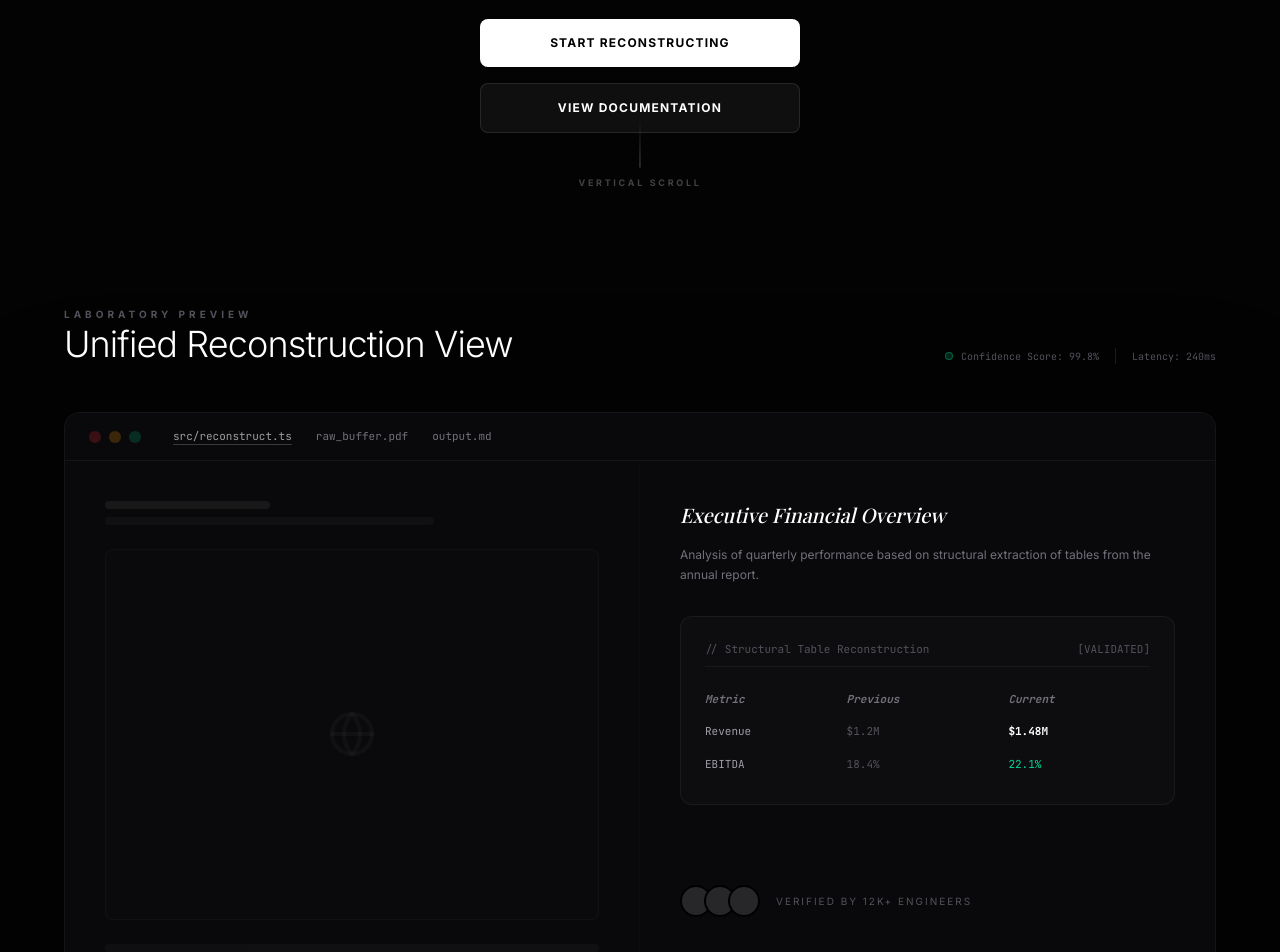
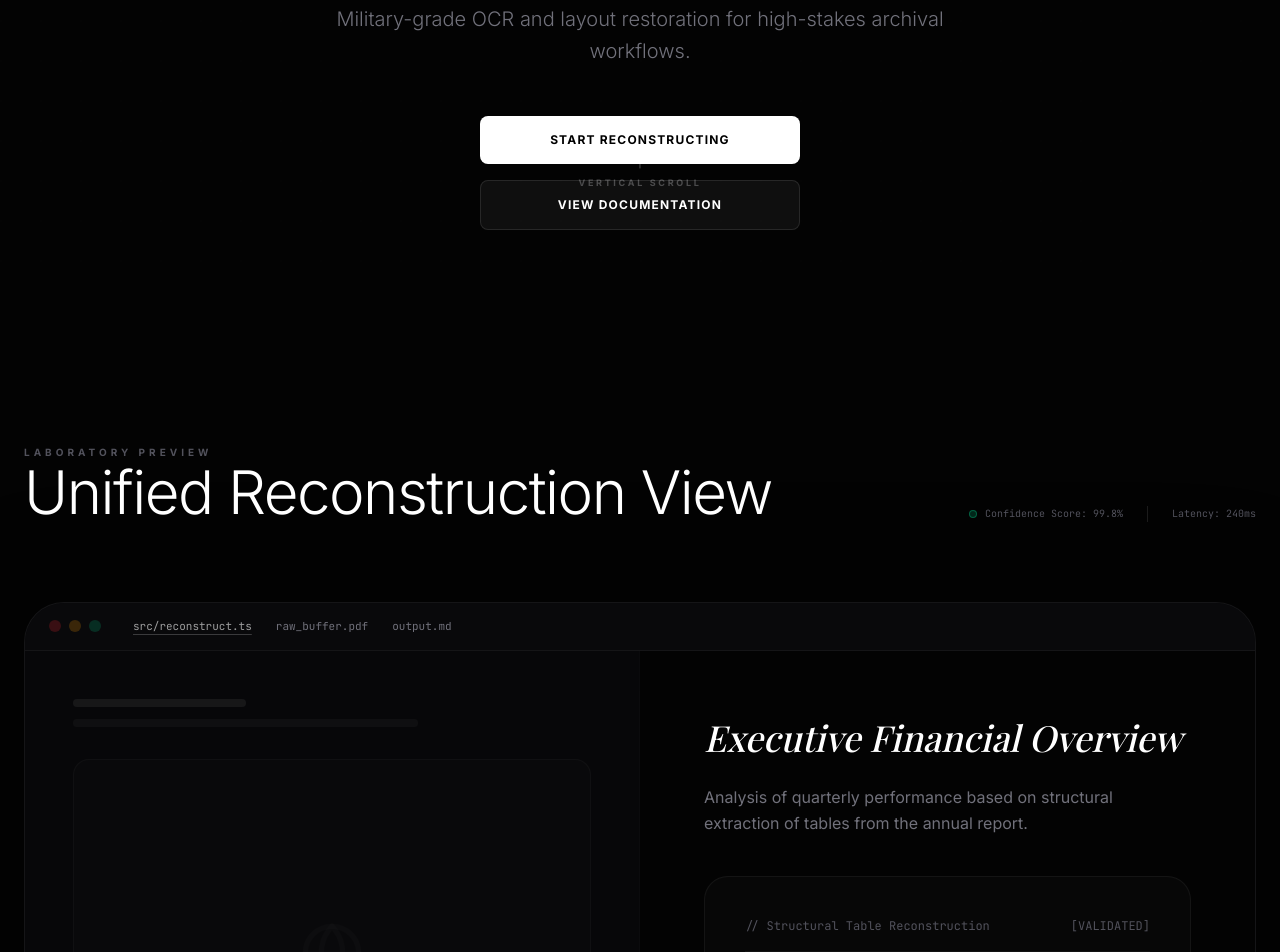
Before and after one commit to zakari-ya/AI-Doc-Studio-V01, a React (Vite) app: page / in a window 1280 px wide. Shown: the part 580-1532 px from the top of the page. Built offline with nearby package versions, Linux system fonts and the light colour scheme; a web font is replaced by a local one.

Commit message:
feat: Enhance UI responsiveness and layout
Refactors components to improve visual appeal and adapt to various screen sizes. Updates typography, spacing, and element sizing to create a more polished user experience. Introduces minor styling adjustments for dark mode table rendering.

```diff
--- a/src/components/LandingPage.tsx
+++ b/src/components/LandingPage.tsx
@@ -29,9 +29,9 @@ export function LandingPage({ onStart }: LandingPageProps) {
       </header>
 
       {/* Hero Section */}
-      <section className="relative min-h-[90vh] flex flex-col items-center justify-center pt-20 px-4">
+      <section className="relative min-h-screen flex flex-col items-center justify-center pt-24 pb-12 px-6">
         <div className="absolute inset-0 dashed-grid opacity-5" />
-        <div className="relative z-10 max-w-5xl mx-auto text-center space-y-12">
+        <div className="relative z-10 w-full max-w-7xl mx-auto text-center space-y-8 md:space-y-12">
           <div className="space-y-6">
             <motion.div
               initial={{ opacity: 0, scale: 0.9 }}
@@ -46,7 +46,7 @@ export function LandingPage({ onStart }: LandingPageProps) {
               initial={{ opacity: 0, y: 30 }}
               animate={{ opacity: 1, y: 0 }}
               transition={{ duration: 0.8, ease: [0.16, 1, 0.3, 1] }}
-              className="text-5xl sm:text-7xl md:text-8xl font-bold tracking-tight text-white leading-[1.1]"
+              className="text-4xl sm:text-6xl md:text-8xl lg:text-9xl font-bold tracking-tight text-white leading-[1.1] md:leading-[1.05]"
             >
               Reconstruct <br className="hidden md:block" />
               documents with <br className="hidden md:block" />
@@ -57,7 +57,7 @@ export function LandingPage({ onStart }: LandingPageProps) {
               initial={{ opacity: 0 }}
               animate={{ opacity: 1 }}
               transition={{ delay: 0.4, duration: 1 }}
-              className="text-base md:text-xl text-zinc-500 max-w-2xl mx-auto leading-relaxed font-light px-4"
+              className="text-sm sm:text-base md:text-xl text-zinc-500 max-w-2xl mx-auto leading-relaxed font-light px-4"
             >
               Military-grade OCR and layout restoration for high-stakes archival workflows.
             </motion.p>
@@ -93,26 +93,20 @@ export function LandingPage({ onStart }: LandingPageProps) {
       </motion.div>
 
       {/* Mockup Preview Section */}
-      <section className="px-4 py-20 md:py-40 bg-[#030303]">
-        <div className="max-w-6xl mx-auto">
-          <div className="flex flex-col md:flex-row items-start md:items-end justify-between mb-8 md:mb-12 gap-6">
-            <div className="space-y-4">
+      <section className="px-6 py-24 md:py-40 bg-[#030303]">
+        <div className="max-w-7xl mx-auto">
+          <div className="flex flex-col md:flex-row items-center md:items-end justify-between mb-12 md:mb-20 gap-8">
+            <div className="space-y-4 text-center md:text-left">
                <span className="text-[10px] font-bold text-zinc-600 uppercase tracking-[0.4em]">Laboratory Preview</span>
-               <h2 className="text-3xl md:text-4xl font-light text-white tracking-tight">Unified Reconstruction View</h2>
+               <h2 className="text-3xl sm:text-4xl md:text-5xl lg:text-6xl font-light text-white tracking-tight">Unified Reconstruction View</h2>
             </div>
-            <div className="flex md:hidden items-center gap-4 text-[9px] font-mono text-zinc-600">
-               <div className="flex items-center gap-2">
-                 <div className="w-1.5 h-1.5 rounded-full bg-emerald-500/20 border border-emerald-500/40" />
-                 99.8% FIDELITY
-               </div>
-            </div>
-            <div className="hidden md:flex items-center gap-4 text-[10px] font-mono text-zinc-600">
+            <div className="flex items-center gap-6 text-[10px] font-mono text-zinc-600">
                <div className="flex items-center gap-2">
                  <div className="w-2 h-2 rounded-full bg-emerald-500/20 border border-emerald-500/40" />
                  Confidence Score: 99.8%
                </div>
-               <div className="w-px h-4 bg-white/10" />
-               <span>Latency: 240ms</span>
+               <div className="hidden sm:block w-px h-4 bg-white/10" />
+               <span className="hidden sm:block">Latency: 240ms</span>
             </div>
           </div>
 
@@ -120,64 +114,65 @@ export function LandingPage({ onStart }: LandingPageProps) {
             initial={{ opacity: 0, y: 40 }}
             whileInView={{ opacity: 1, y: 0 }}
             viewport={{ once: true }}
-            className="bg-[#09090b] rounded-2xl border border-white/5 shadow-[0_0_100px_rgba(0,0,0,0.5)] overflow-hidden"
+            className="bg-[#09090b] rounded-[24px] md:rounded-[40px] border border-white/5 shadow-[0_0_100px_rgba(0,0,0,0.5)] overflow-hidden"
           >
-            <div className="h-12 border-b border-white/5 flex items-center px-6 gap-2 bg-zinc-950">
-              <div className="w-3 h-3 rounded-full bg-red-500/20" />
-              <div className="w-3 h-3 rounded-full bg-amber-500/20" />
-              <div className="w-3 h-3 rounded-full bg-emerald-500/20" />
-              <div className="ml-6 flex gap-6 text-[11px] font-mono text-zinc-500">
+            <div className="h-10 md:h-12 border-b border-white/5 flex items-center px-6 gap-2 bg-zinc-950 overflow-x-auto no-scrollbar">
+              <div className="w-3 h-3 rounded-full bg-red-500/20 shrink-0" />
+              <div className="w-3 h-3 rounded-full bg-amber-500/20 shrink-0" />
+              <div className="w-3 h-3 rounded-full bg-emerald-500/20 shrink-0" />
+              <div className="ml-6 flex gap-6 text-[10px] md:text-[11px] font-mono text-zinc-500 shrink-0">
                  <span className="text-white/60 underline decoration-white/20 underline-offset-4">src/reconstruct.ts</span>
                  <span>raw_buffer.pdf</span>
                  <span>output.md</span>
               </div>
             </div>
-            <div className="grid grid-cols-1 md:grid-cols-2 h-auto md:h-[600px]">
-               <div className="hidden md:block border-r border-white/5 p-10 font-mono text-[11px] space-y-6 opacity-30 select-none">
-                  <div className="space-y-2">
+            <div className="flex flex-col lg:flex-row h-auto lg:h-[700px]">
+               <div className="hidden lg:flex flex-col w-1/2 border-r border-white/5 p-12 font-mono text-[11px] space-y-8 opacity-30 select-none bg-black/40">
+                  <div className="space-y-3">
                     <div className="h-2 w-1/3 bg-white/20 rounded-full" />
                     <div className="h-2 w-2/3 bg-white/10 rounded-full" />
                   </div>
-                  <div className="aspect-[4/3] w-full bg-white/[0.02] border border-white/10 rounded-lg flex items-center justify-center relative overflow-hidden">
+                  <div className="aspect-[4/3] w-full bg-white/[0.02] border border-white/10 rounded-2xl flex items-center justify-center relative overflow-hidden">
                      <div className="absolute inset-0 dashed-grid opacity-10" />
-                     <Globe className="w-12 h-12 text-white/10" />
+                     <Globe className="w-16 h-16 text-white/5" />
                   </div>
-                  <div className="space-y-2">
+                  <div className="space-y-3">
                     <div className="h-2 w-full bg-white/10 rounded-full" />
                     <div className="h-2 w-3/4 bg-white/10 rounded-full" />
+                    <div className="h-2 w-5/6 bg-white/10 rounded-full" />
                     <div className="h-2 w-1/2 bg-white/10 rounded-full" />
                   </div>
                </div>
-               <div className="p-10 text-zinc-400 bg-zinc-950">
-                  <div className="flex flex-col gap-8">
-                    <div className="space-y-4">
-                       <h3 className="text-xl font-medium text-white italic font-serif">Executive Financial Overview</h3>
-                       <p className="text-xs leading-relaxed text-zinc-500">Analysis of quarterly performance based on structural extraction of tables from the annual report.</p>
+               <div className="flex-1 p-8 md:p-12 lg:p-16 text-zinc-400 bg-[#030303]">
+                  <div className="flex flex-col gap-10 max-w-2xl mx-auto">
+                    <div className="space-y-6">
+                       <h3 className="text-2xl sm:text-3xl md:text-4xl font-medium text-white italic font-serif leading-tight">Executive Financial Overview</h3>
+                       <p className="text-sm md:text-base leading-relaxed text-zinc-500">Analysis of quarterly performance based on structural extraction of tables from the annual report.</p>
                     </div>
 
-                    <div className="space-y-4 p-6 rounded-xl bg-white/[0.02] border border-white/5 font-mono text-[11px]">
-                       <div className="flex justify-between border-b border-white/5 pb-2 text-zinc-600">
+                    <div className="space-y-6 p-6 md:p-10 rounded-2xl md:rounded-3xl bg-white/[0.02] border border-white/5 font-mono text-[10px] md:text-[12px] overflow-x-auto">
+                       <div className="flex justify-between border-b border-white/5 pb-4 text-zinc-600 min-w-[300px]">
                           <span>// Structural Table Reconstruction</span>
                           <span>[VALIDATED]</span>
                        </div>
-                       <table className="w-full text-left">
+                       <table className="w-full text-left min-w-[300px]">
                           <thead>
                              <tr className="text-zinc-500 italic">
-                                <th className="py-2">Metric</th>
-                                <th className="py-2">Previous</th>
-                                <th className="py-2">Current</th>
+                                <th className="py-4">Metric</th>
+                                <th className="py-4">Previous</th>
+                                <th className="py-4">Current</th>
                              </tr>
                           </thead>
                           <tbody className="text-zinc-400">
                              <tr>
-                                <td className="py-2">Revenue</td>
-                                <td className="py-2 text-zinc-600">$1.2M</td>
-                                <td className="py-2 text-white font-bold">$1.48M</td>
+                                <td className="py-4">Revenue</td>
+                                <td className="py-4 text-zinc-600">$1.2M</td>
+                                <td className="py-4 text-white font-bold">$1.48M</td>
                              </tr>
                              <tr>
-                                <td className="py-2">EBITDA</td>
-                                <td className="py-2 text-zinc-600">18.4%</td>
-                                <td className="py-2 text-emerald-400">22.1%</td>
+                                <td className="py-4">EBITDA</td>
+                                <td className="py-4 text-zinc-600">18.4%</td>
+                                <td className="py-4 text-emerald-400 font-bold">22.1%</td>
                              </tr>
                           </tbody>
                        </table>
--- a/src/index.css
+++ b/src/index.css
@@ -115,20 +115,20 @@
     @apply border-l-4 border-zinc-200 pl-4 italic text-zinc-600 my-6;
   }
 
-  /* Table Specific Styling */
-  .prose table {
-    @apply border-collapse table-auto w-full border border-zinc-200 my-6;
+  /* Table Specific Styling for Dark Mode */
+  .prose.prose-invert table {
+    @apply border-collapse table-auto w-full border border-white/10 my-6;
   }
 
-  .prose th, .prose td {
-    @apply border border-zinc-200 p-3 text-left align-top min-w-[100px];
+  .prose.prose-invert th, .prose.prose-invert td {
+    @apply border border-white/10 p-3 text-left align-top min-w-[100px];
   }
 
-  .prose th {
-    @apply bg-zinc-50/50 font-bold text-zinc-900;
+  .prose.prose-invert th {
+    @apply bg-white/5 font-bold text-white;
   }
 
-  .prose tr:nth-child(even) {
-    @apply bg-zinc-50/30;
+  .prose.prose-invert tr:nth-child(even) {
+    @apply bg-white/[0.02];
   }
 }
```
Also changed, not shown: src/components/EditorWorkspace.tsx (+59 -75 lines), src/components/ProcessingState.tsx (+41 -41 lines), src/components/UploadSection.tsx (+4 -4 lines).
